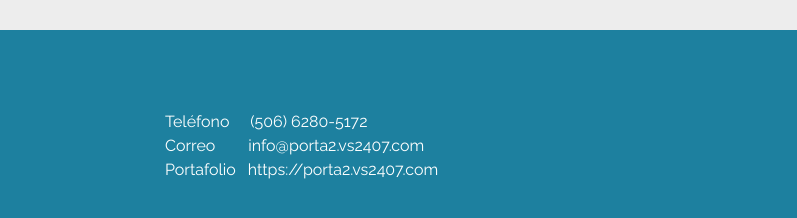
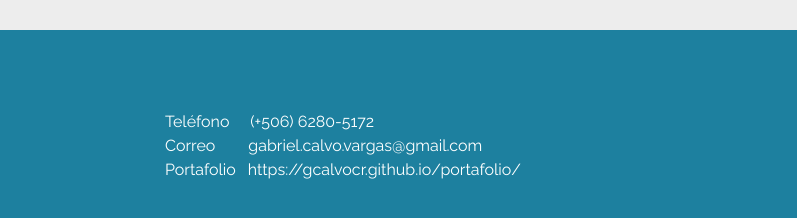
Before and after one commit to gcalvoCR/portafolio, a plain HTML site: page index.html in a window 1280 px wide. Shown: the part 3800-4018 px from the top of the page, 0-797 px from the left. Drawn offline with nearby package versions, Linux system fonts and the light colour scheme; a web font is replaced by a local one.

```diff
--- a/index.html
+++ b/index.html
@@ -249,9 +249,9 @@
       <div class="row">
         <div class="col-lg-6 col-md-6 col-sm-12 detalles">
           <ul class="text-left">
-            <li>Teléfono<span>.......</span>(506) 6280-5172</li>
-            <li>Correo<span>...........</span>info@porta2.vs2407.com</li>
-            <li>Portafolio<span>....</span>https://porta2.vs2407.com</li>
+            <li>Teléfono<span>.......</span>(+506) 6280-5172</li>
+            <li>Correo<span>...........</span>gabriel.calvo.vargas@gmail.com</li>
+            <li>Portafolio<span>....</span>https://gcalvocr.github.io/portafolio/</li>
           </ul>
         </div>
         <div class="col-lg-6 col-md-6 col-sm-12">
```
Also changed, not shown: indexEnglish.html (+3 -3 lines), img/me.jpg.
